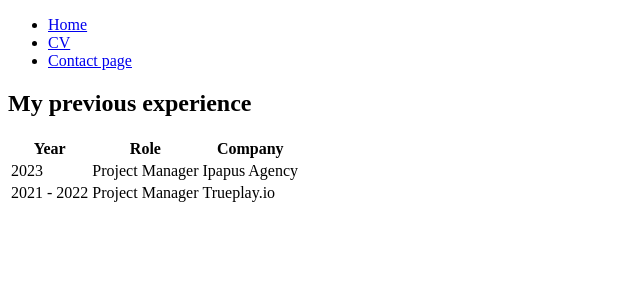
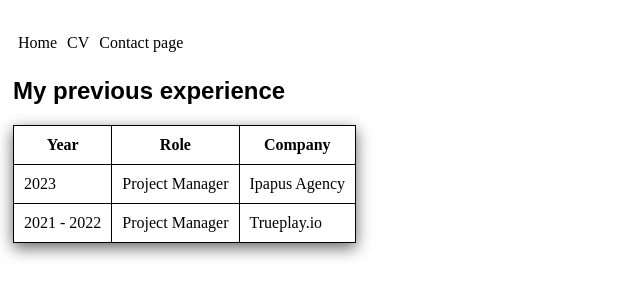
Before and after one commit to Tena99/html-css-practice, a plain HTML site: page cv.html in a window 1280 px wide. Shown: the whole page, without its empty margins (0-640 px from the left). Drawn offline with Linux system fonts and the light colour scheme.

Commit message:
Add some styles

```diff
--- a/cv.html
+++ b/cv.html
@@ -3,7 +3,8 @@
   <head>
     <meta charset="UTF-8" />
     <meta name="viewport" content="width=device-width, initial-scale=1.0" />
-    <title>Document</title>
+    <title>CV</title>
+    <link rel="stylesheet" href="style.css" />
   </head>
   <body>
     <header>
--- /dev/null
+++ b/style.css
@@ -0,0 +1,45 @@
+body {
+  padding: 5px;
+}
+
+h1,
+h2,
+p {
+  font-family: Arial, Helvetica, sans-serif;
+}
+
+header nav ul {
+  list-style: none;
+  display: flex;
+  padding: 0;
+}
+
+header nav ul li {
+  padding: 5px;
+}
+
+header nav ul li a {
+  color: black;
+  text-decoration: none;
+}
+
+header nav ul li a:hover {
+  color: #31b7ff;
+}
+
+.profile_img {
+  height: 200px;
+  border-radius: 50%;
+}
+
+table {
+  border-collapse: collapse;
+  box-shadow: 0px 5px 15px rgba(0, 0, 0, 0.6);
+}
+
+table tr td,
+table tr th {
+  padding: 10px;
+  border: 1px solid black;
+  table-layout: auto;
+}
```
Also changed, not shown: contact.html (+2 -1 lines), index.html (+3 -2 lines).
